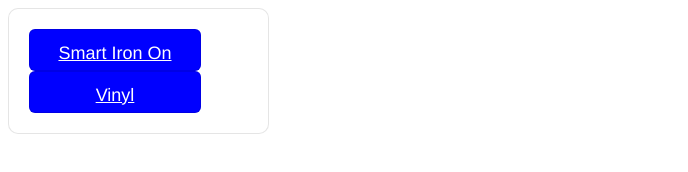
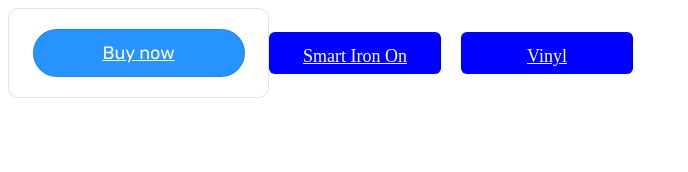
Before and after one commit to Rubellite-Ltd/Rubellite-Ltd.github.io, a plain HTML site: page Store/buttons.html in a window 1280 px wide. Shown: the whole page, without its empty margins (0-688 px from the left). Drawn offline with Linux system fonts and the light colour scheme.

Commit message:
Update buttons.html

```diff
--- a/Store/buttons.html
+++ b/Store/buttons.html
@@ -6,6 +6,7 @@
 <body>
 
 <div style="display: flex; align-items: center;">
+
 
 <div style="
   overflow: auto;
@@ -21,7 +22,21 @@
   font-family: Rubik, SQ Market, Helvetica, Arial, sans-serif;
   ">
   <div style="padding: 20px;">
-    <a target="_blank" href="https://square.li
+    <a target="_blank" href="https://square.link/u/gcERh6kW?src=embed" style="
+    display: inline-block;
+    font-size: 18px;
+    line-height: 48px;
+    height: 48px;
+    color: #ffffff;
+    min-width: 212px;
+    background-color: #2693ff;
+    text-align: center;
+    box-shadow: 0 0 0 1px rgba(0,0,0,.1) inset;
+    border-radius: 50px;
+  ">Buy now</a>
+  </div>
+    <link rel="stylesheet" href="https://fonts.googleapis.com/css?family=Rubik">
+</div>
 
 <div style="display: flex; gap: 20px;"> <!-- Using gap for spacing -->
   <a target="_blank" href="https://square.link/u/gcERh6kW" style="
```
